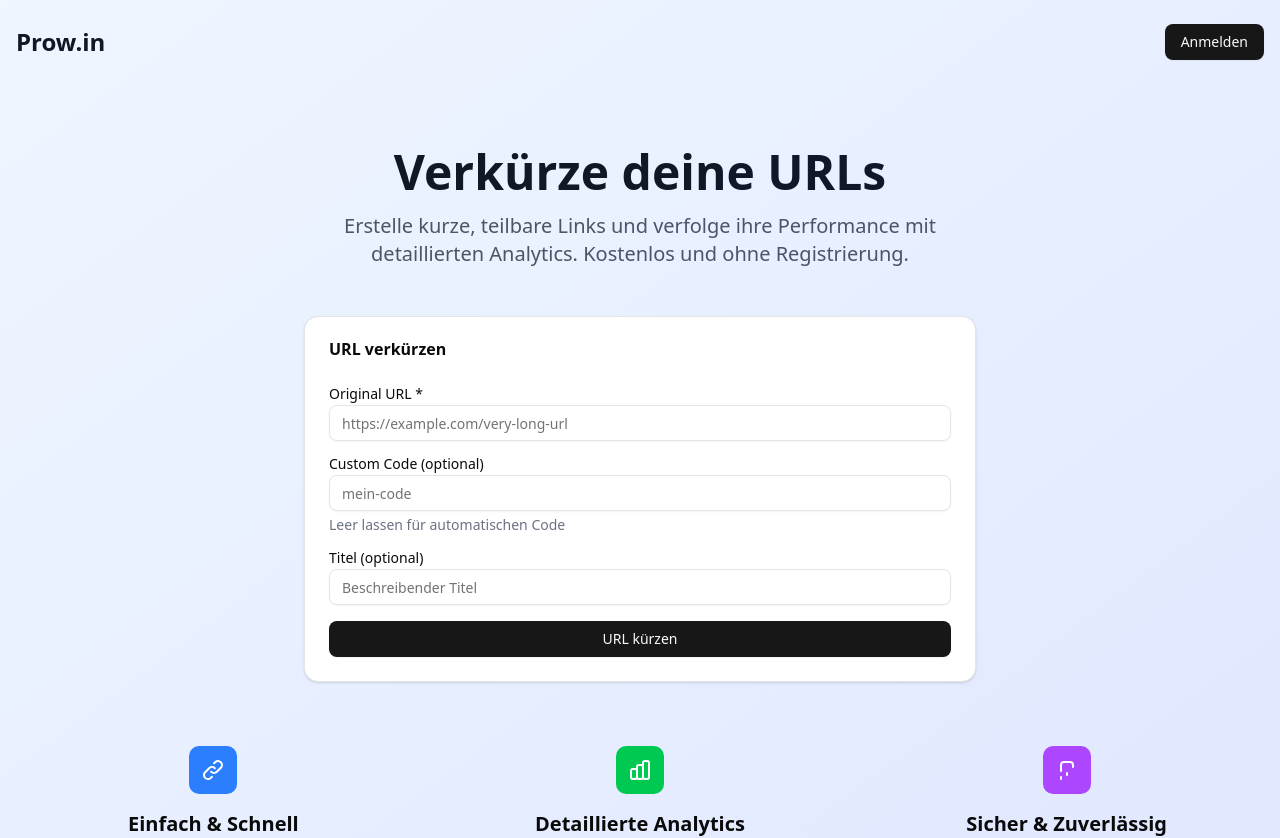
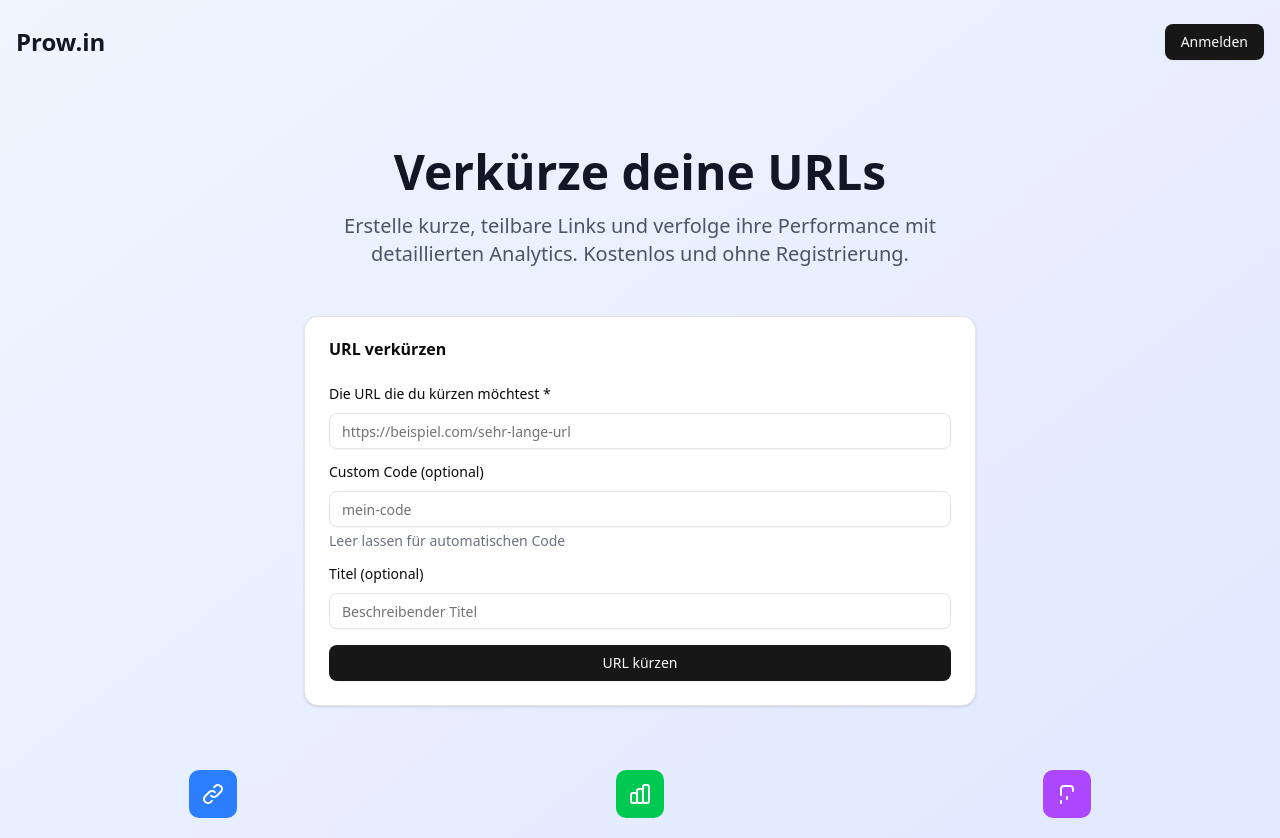
Before and after one commit to mmeister86/urlshortener, a Next.js app: page / in a window 1280 px wide. Shown: the top 838 px of the page. Built offline with nearby package versions, Linux system fonts and the light colour scheme; no server answers.

Commit message:
style: improve URL shortener form labels and spacing
- Update label text to be more descriptive in German
- Add consistent pb-2 spacing to all form labels
- Change placeholder text to German example
- Improve form readability and user experience

```diff
--- a/components/url-shortener.tsx
+++ b/components/url-shortener.tsx
@@ -109,11 +109,13 @@ export default function UrlShortener({ user, onSuccess }: UrlShortenerProps) {
         <CardContent>
           <form onSubmit={form.handleSubmit(onSubmit)} className="space-y-4">
             <div>
-              <Label htmlFor="url">Original URL *</Label>
+              <Label htmlFor="url" className="pb-2">
+                Die URL die du kürzen möchtest *
+              </Label>
               <Input
                 id="url"
                 type="url"
-                placeholder="https://example.com/very-long-url"
+                placeholder="https://beispiel.com/sehr-lange-url"
                 {...form.register("url")}
                 className="mt-1"
               />
@@ -125,7 +127,9 @@ export default function UrlShortener({ user, onSuccess }: UrlShortenerProps) {
             </div>
 
             <div>
-              <Label htmlFor="customCode">Custom Code (optional)</Label>
+              <Label htmlFor="customCode" className="pb-2">
+                Custom Code (optional)
+              </Label>
               <Input
                 id="customCode"
                 placeholder="mein-code"
@@ -143,7 +147,9 @@ export default function UrlShortener({ user, onSuccess }: UrlShortenerProps) {
             </div>
 
             <div>
-              <Label htmlFor="title">Titel (optional)</Label>
+              <Label htmlFor="title" className="pb-2">
+                Titel (optional)
+              </Label>
               <Input
                 id="title"
                 placeholder="Beschreibender Titel"
```
